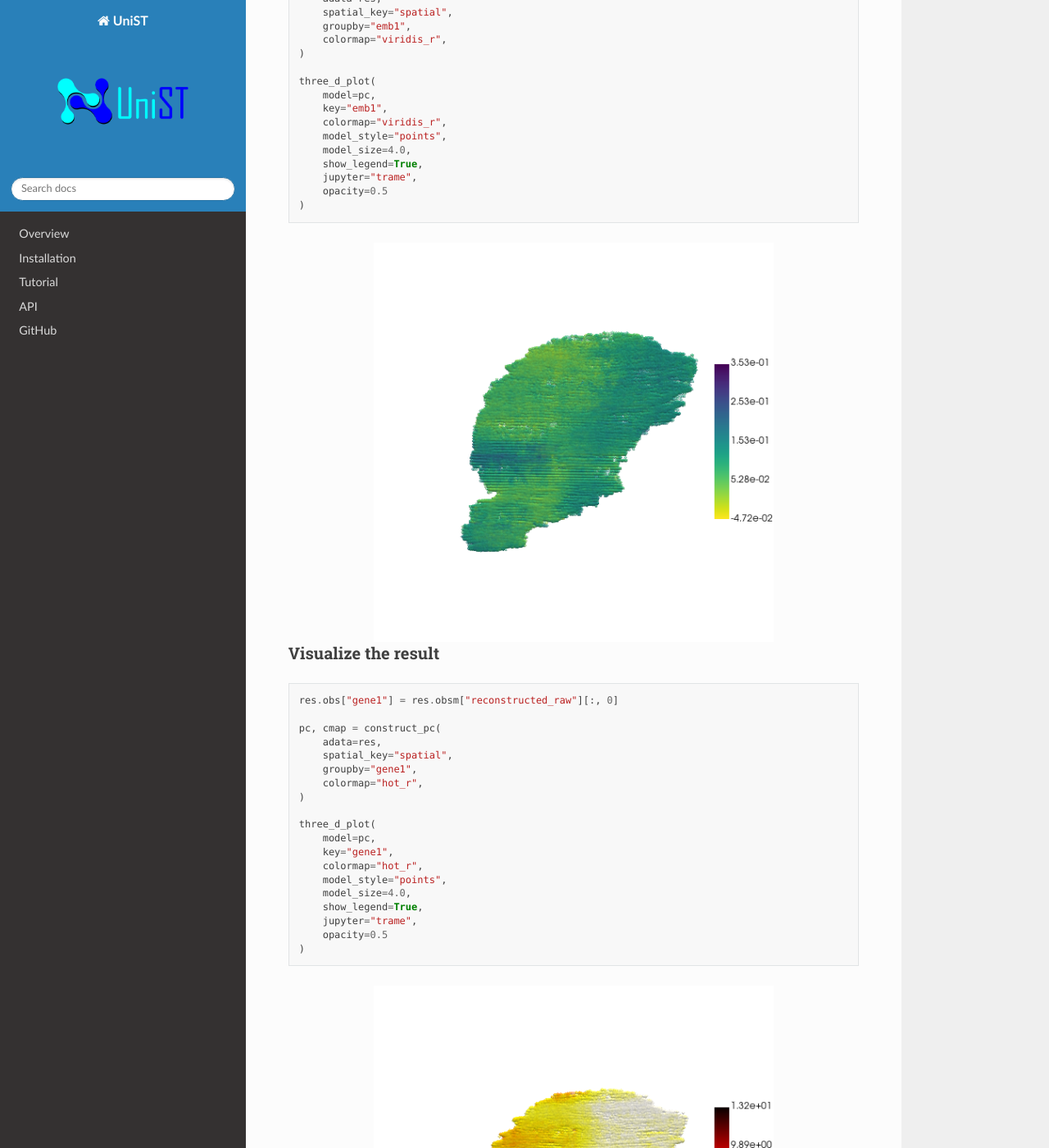
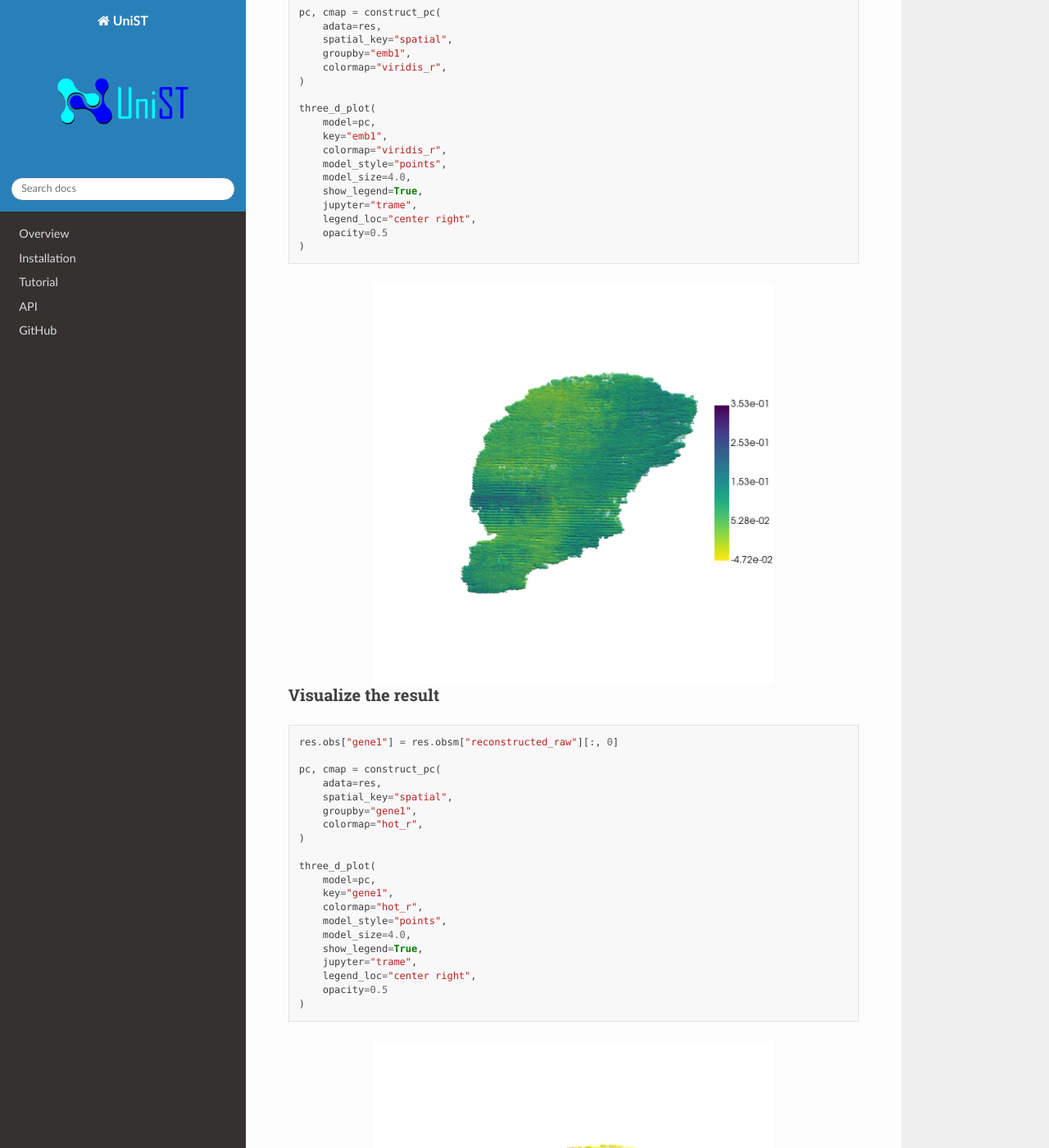
Before and after one commit to lanshui98/UniST-tutorial, a Sphinx documentation site: the page built from docs/source/impute_note/3d_gene_imputation.md, in a window 1280 px wide and 1400 px high, scrolled down 7112 px. Shown: the whole window at 82% size. Built offline with Sphinx 7.4.7 and the Read the Docs theme 3.1.0, drawn with Linux system fonts in a browser that asks for light colours; pages that are not in the unit, such as notebooks, are missing from menus; some of the changed text lies outside the part shown.

Commit message:
Update 3d_gene_imputation.md

````diff
--- a/docs/source/impute_note/3d_gene_imputation.md
+++ b/docs/source/impute_note/3d_gene_imputation.md
@@ -68,6 +68,7 @@
     model_size=4.0,
     show_legend=True,
     jupyter="trame",
+    legend_loc="center right",
     opacity=0.5
 )
 ```
@@ -110,6 +111,7 @@
     model_size=4.0,
     show_legend=True,
     jupyter="trame",
+    legend_loc="center right",
     opacity=0.5
 )
 ```
@@ -291,6 +293,7 @@
     model_size=4.0,
     show_legend=True,
     jupyter="trame",
+    legend_loc="center right",
     opacity=0.5
 )
 ```
@@ -320,6 +323,7 @@
     model_size=4.0,
     show_legend=True,
     jupyter="trame",
+    legend_loc="center right",
     opacity=0.5
 )
 ```
````
